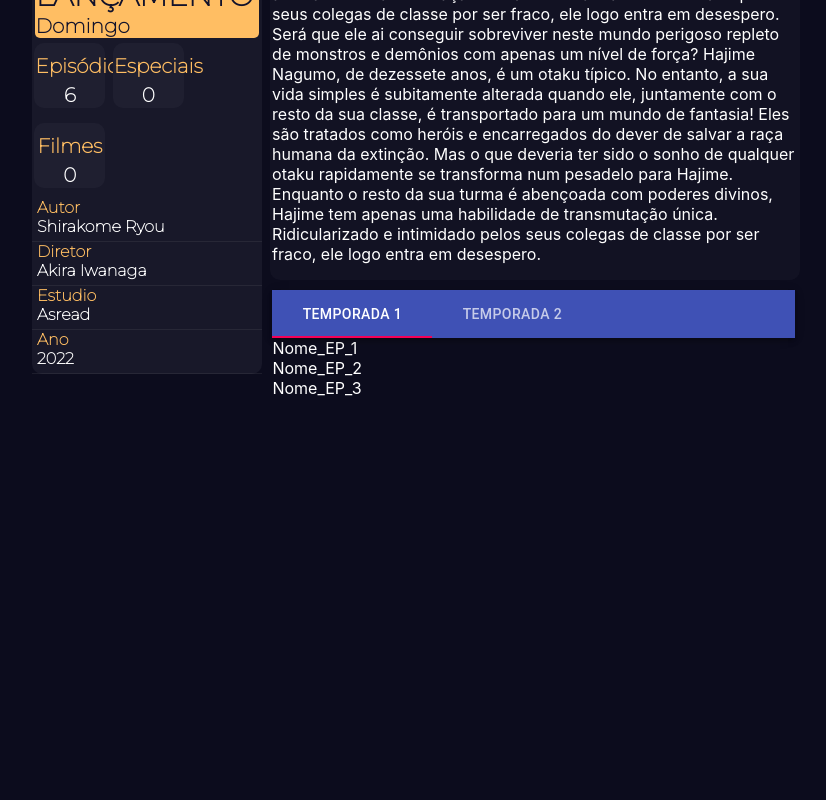
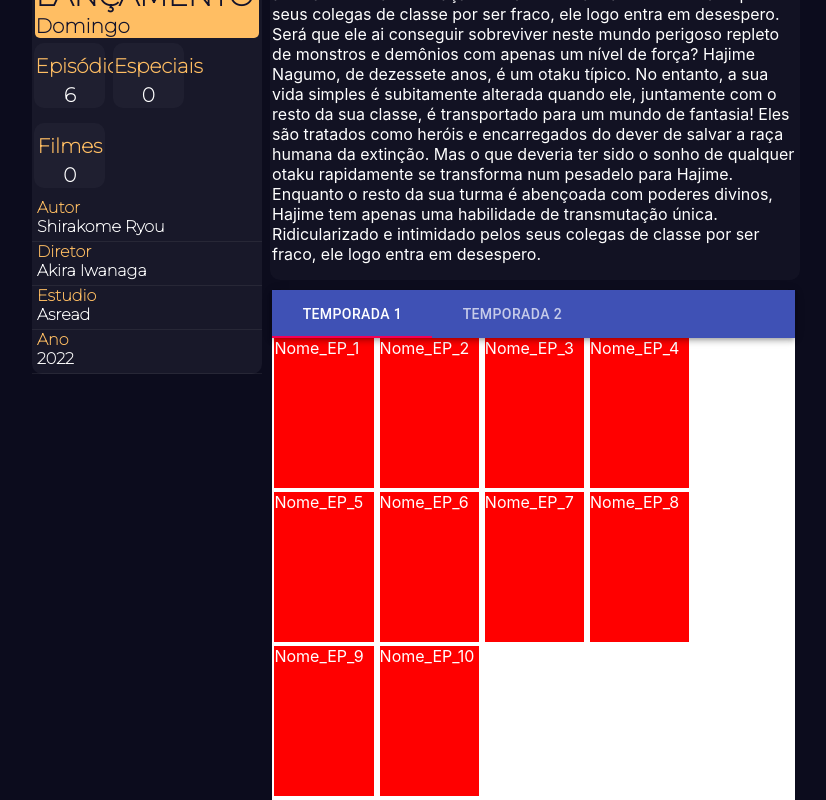
Before and after one commit to LukeRekt/site-animes-react, a React (Create React App) app: page /anime/1 in a window 1280 px wide. Shown: the part 435-1235 px from the top of the page, without its empty margins (224-1050 px from the left). Before the commit the page ends 833 px from the top, so only its background shows below. Built offline with nearby package versions, Linux system fonts and the light colour scheme; data requests are answered from the project's data file.

Commit message:
eps agora sao listados corretamente

```diff
--- a/db.json
+++ b/db.json
@@ -34,6 +34,42 @@
         "nome": "Nome_EP_3"
       },
       {
+        "id": 1,
+        "numero": 1,
+        "nome": "Nome_EP_4"
+      },
+      {
+        "id": 1,
+        "numero": 1,
+        "nome": "Nome_EP_5"
+      },
+      {
+        "id": 1,
+        "numero": 1,
+        "nome": "Nome_EP_6"
+      },
+      {
+        "id": 1,
+        "numero": 1,
+        "nome": "Nome_EP_7"
+      },
+      {
+        "id": 1,
+        "numero": 1,
+        "nome": "Nome_EP_8"
+      },
+      {
+        "id": 1,
+        "numero": 1,
+        "nome": "Nome_EP_9"
+      },
+      {
+        "id": 1,
+        "numero": 1,
+        "nome": "Nome_EP_10"
+      },
+
+      {
         "id": 2,
         "numero": 2,
         "nome": "Nome_EP_2"
--- a/src/components/layoult/AnimeList.js
+++ b/src/components/layoult/AnimeList.js
@@ -1,7 +1,7 @@
 
 import axios from 'axios'
 import React, { useState, useEffect } from 'react'
-import styles from "./Tabs.module.css"
+import styles from "./AnimeList.module.css"
 
 
 
@@ -10,8 +10,15 @@ function AnimeList(props){
     function testeNome(idUm, idDois, nome){
         if(idUm == idDois){
             return (<div>
-                {nome}
-            </div>)
+                {/* {nome} */}
+
+                <div className={styles.AnimeThumb}>
+                    {nome}
+
+
+                </div>
+                </div>
+            )
 
         }
     }
@@ -19,12 +26,18 @@ function AnimeList(props){
     return (
         <div>
 
-            {testeNome(props.id, props.iddois, props.nome)}
-            {console.log("id " + props.id)}
-            {console.log("iddois " + props.iddois)}
-            {console.log("nome " + props.nome)}
-            {/* {testeNome(props.nome, props.id, props.iddois)} */}
-        </div>
+           {testeNome(props.id, props.iddois, props.nome)}
+
+
+
+                </div>
+            // /* {testeNome(props.id, props.iddois, props.nome)}
+            // {console.log("id " + props.id)}
+            // {console.log("iddois " + props.iddois)}
+            // {console.log("nome " + props.nome)}
+            // {testeNome(props.nome, props.id, props.iddois)} */
+
+
     )
 }
 
--- /dev/null
+++ b/src/components/layoult/AnimeList.module.css
@@ -0,0 +1,16 @@
+
+.AnimeThumb{
+    background-color: red;
+    width: 19%;
+    margin-right: 4px;
+    height: 150px;
+    float: left;
+    margin-bottom: 4px;
+    margin-left: 2px;
+    cursor: pointer;
+
+}
+.AnimeThumb img{
+    width: 1%;
+    float: left;
+}
--- a/src/components/layoult/Header.module.css
+++ b/src/components/layoult/Header.module.css
@@ -53,6 +53,7 @@
     float: left;
     margin-top: 25%;
     z-index: 0;
+    cursor: pointer;
 }
 .notificacoes_contador{
     z-index: 1;
--- a/src/components/layoult/Tabs.js
+++ b/src/components/layoult/Tabs.js
@@ -32,13 +32,14 @@ useEffect(() => {
               </Tabs>
           </AppBar>
           <TabPanel value={value} index={0}>
-
+          <div className={styles.AnimeListContainer}>
           {posts.map(post =>
           <AnimeList nome={post.nome} id={post.id} iddois={props.id}/> )}
 
 
             {/* <AnimeList nome={props.nome}/> */}
 
+            </div>
 
           </TabPanel>
       </div>
--- a/src/components/layoult/Tabs.module.css
+++ b/src/components/layoult/Tabs.module.css
@@ -3,3 +3,9 @@ width: 100%;
  border-radius: 50px;
 
 }
+.AnimeListContainer{
+    background-color: rgb(255, 255, 255);
+    width: 100%;
+    float: left;
+
+}
```
